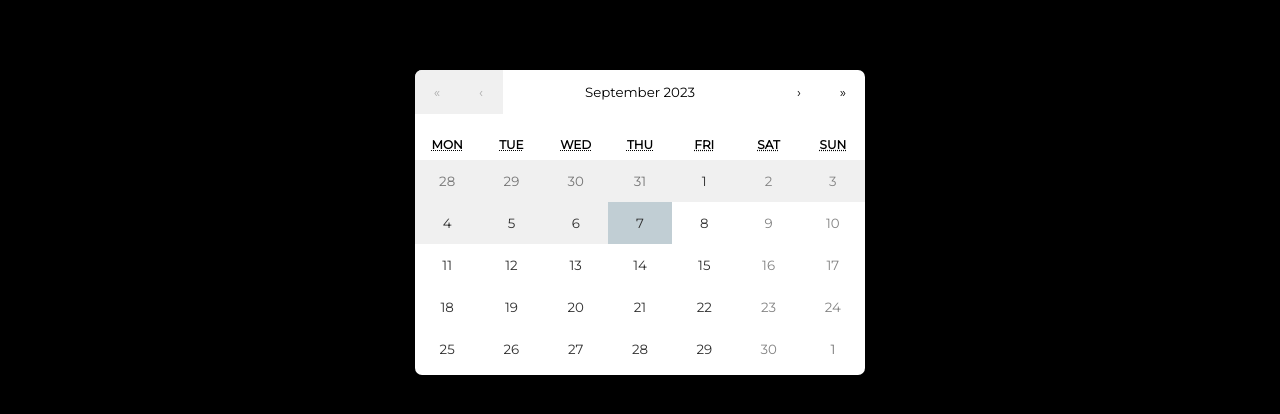
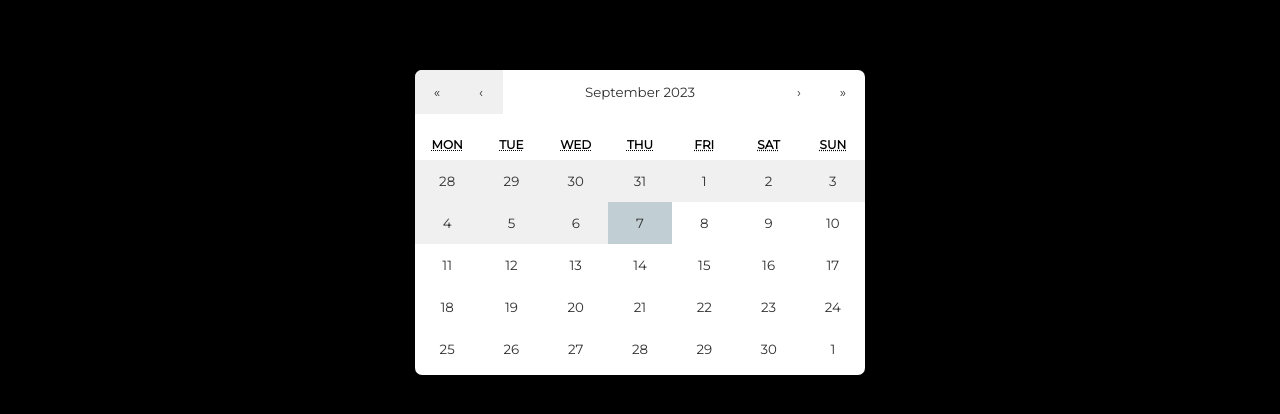
Before and after one commit to JaimeKumar/carat-haus, a React (Create React App) app: page / in a window 1280 px wide. Both pictures are taken after a click on the item "BOOK A CONSULTATION". Shown: the part 178-592 px from the top of the page. Built offline with nearby package versions, Linux system fonts and the light colour scheme.

Commit message:
calendar colours

```diff
--- a/src/App.css
+++ b/src/App.css
@@ -852,6 +852,7 @@ td {
   border: 0;
   outline: none;
   font-family: 'Montserrat', Arial, Helvetica, sans-serif;
+  color: #2f2f2f;
 }
 
 .react-calendar button:enabled:hover {
@@ -867,6 +868,7 @@ td {
 .react-calendar__navigation button {
   min-width: 44px;
   background: none;
+  color: #2f2f2f;
 }
 
 .react-calendar__navigation button:disabled {
```
